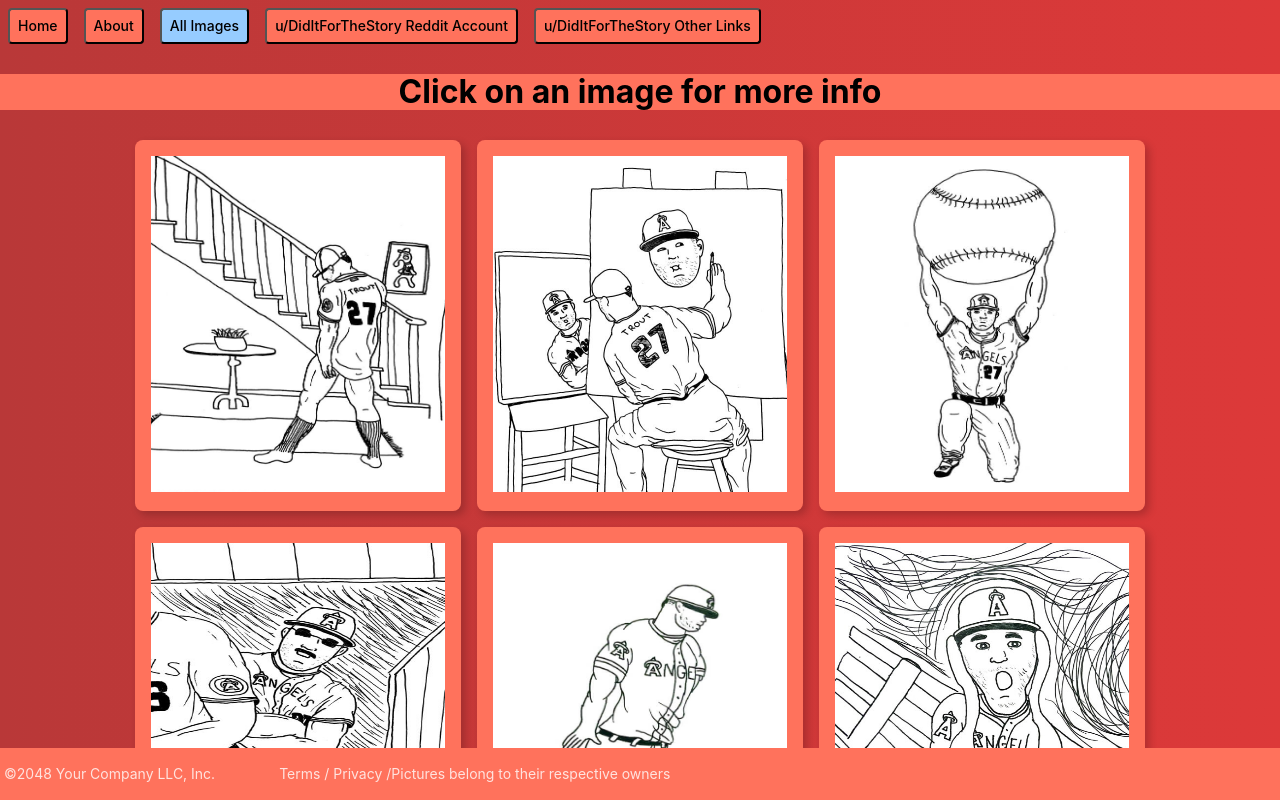
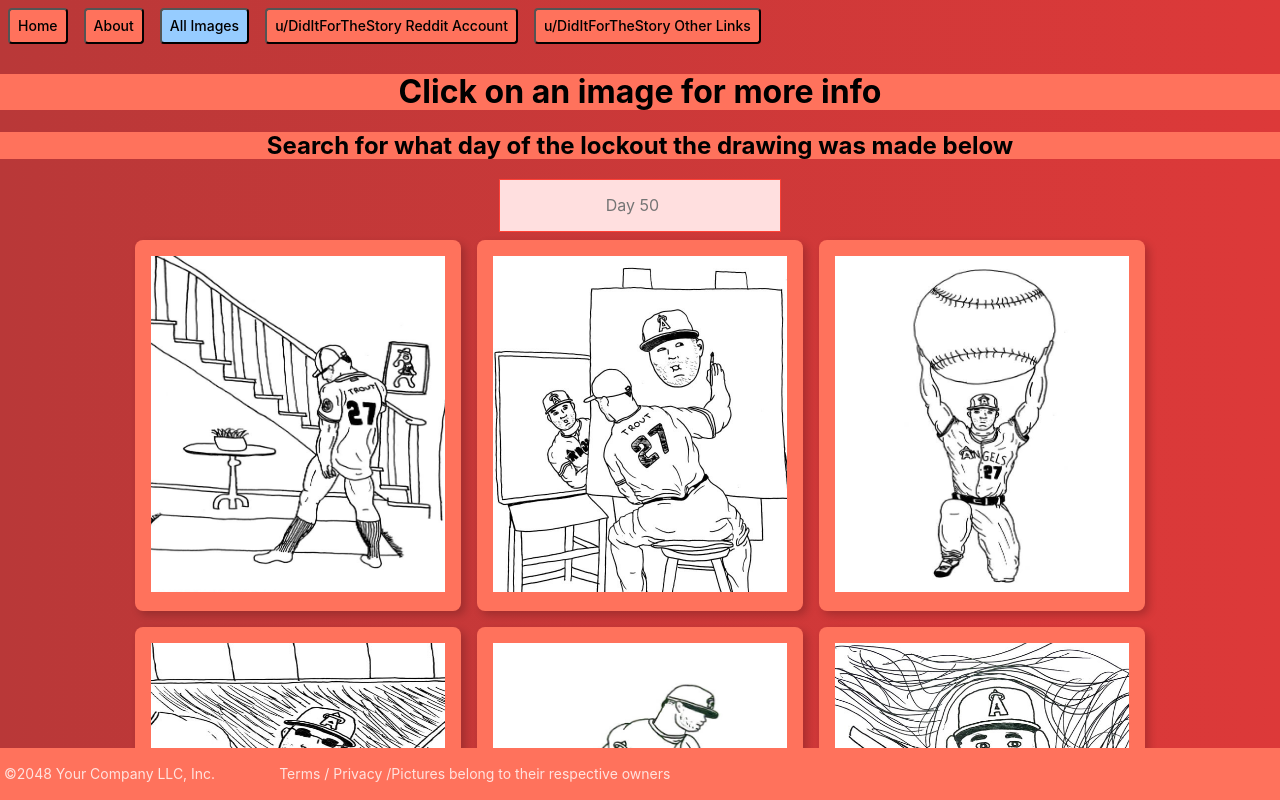
Before and after one commit to Sycendin/gallery, a React (Create React App) app: page / in a window 1280 px wide. Both pictures are taken after a click on the button "All Images". Shown: the top 800 px of the page. Built offline with nearby package versions, Linux system fonts and the light colour scheme.

Commit message:
added searchbox that filters images based on what day it was made

```diff
--- a/src/App.js
+++ b/src/App.js
@@ -6,6 +6,8 @@
 import Nav from "./components/Nav";
 import About from "./components/About";
 import Footer from "./components/Footer";
+import SearchBox from "./components/SearchBox";
+import images from "./Images";
 function App() {
   // react hooks states
   const [isOpen, setIsOpen] = useState(false);
@@ -14,6 +16,7 @@
   const [random, setRandom] = useState(
     Math.floor(Math.random() * Images.length)
   );
+  const [searchfield, setSearchfield] = useState("");
   // function that sets the info of the image for the modal
   const infoChange = (event) => {
     setInfo(event);
@@ -22,7 +25,13 @@
   const routeChange = (path) => {
     setRoute(path);
   };
-
+  // search the images
+  const onSearchChange = (event) => {
+    setSearchfield(event.target.value);
+  };
+  const filteredImages = images.filter((drawing) => {
+    return drawing.day.toLowerCase().includes(searchfield.toLowerCase());
+  });
   const noSamePicture = () => {
     // the conditon for the while loop
     let generated = 1;
@@ -67,7 +76,10 @@
               Modal
             </Modal>
           </div>
+          {route === "all" ? <SearchBox searchChange={onSearchChange} /> : null}
+
           <CardList
+            image={filteredImages}
             path={route}
             randomSelect={random}
             open={setIsOpen}
--- a/src/components/Cardlist.js
+++ b/src/components/Cardlist.js
@@ -1,10 +1,11 @@
 import React from "react";
 import Card from "./Card";
 
-const CardList = ({ path, randomSelect, changeinfo, images, open }) => {
+const CardList = ({ image, path, randomSelect, changeinfo, images, open }) => {
   return (
     <div>
-      {images.map((user, i) => {
+      {/* image is the filtered images based on the searchbox instead of images which is every image */}
+      {image.map((user, i) => {
         // Check if path is home
         if (path === "home") {
           //  If so then only render the card that matches the random number generated
--- a/src/components/Modal.css
+++ b/src/components/Modal.css
@@ -6,7 +6,7 @@
   top: 50%;
   left: 50%;
   transform: translate(-50%, -50%);
-  background-color: #ff5733;
+  background-color: #e23737;
   border-radius: 5px;
   z-index: 1000;
 }
--- /dev/null
+++ b/src/components/SearchBox.js
@@ -0,0 +1,19 @@
+import React, { Fragment } from "react";
+
+const SearchBox = ({ searchChange }) => {
+  return (
+    <Fragment>
+      <h2 className="flex justify-center bg-light-red">
+        Search for what day of the lockout the drawing was made below
+      </h2>
+      <input
+        className="tc pa3 ba b--red bg-washed-red"
+        type="search"
+        placeholder="Day 50"
+        onChange={searchChange}
+      />
+    </Fragment>
+  );
+};
+
+export default SearchBox;
```
